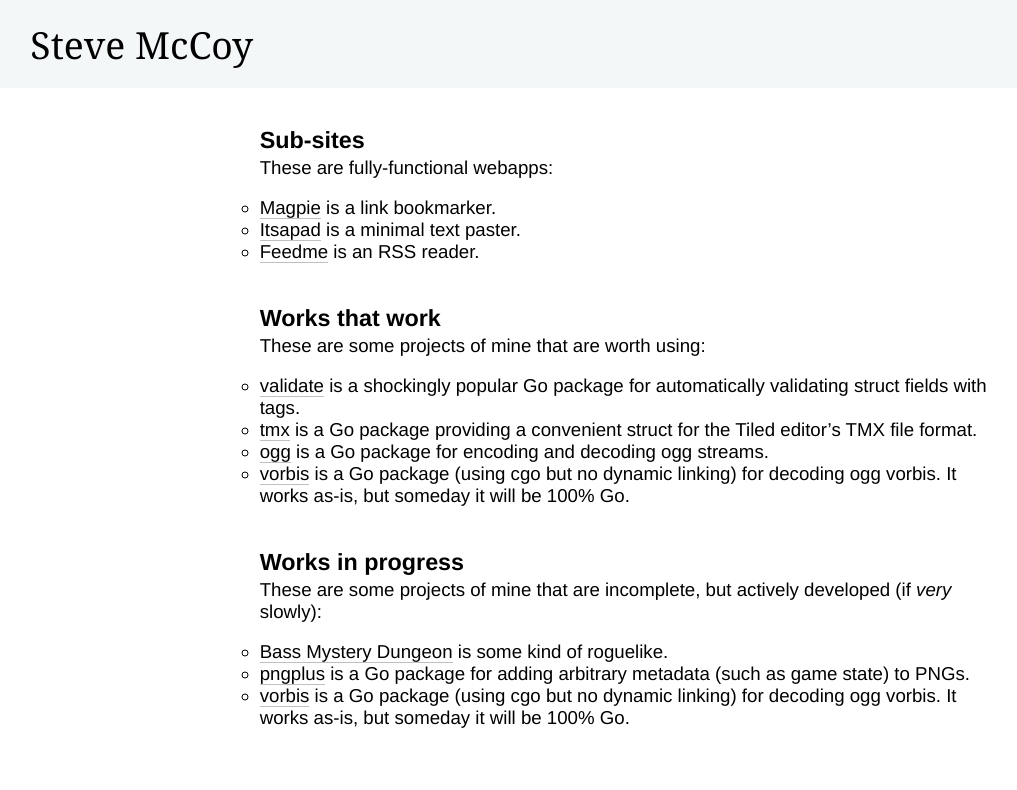
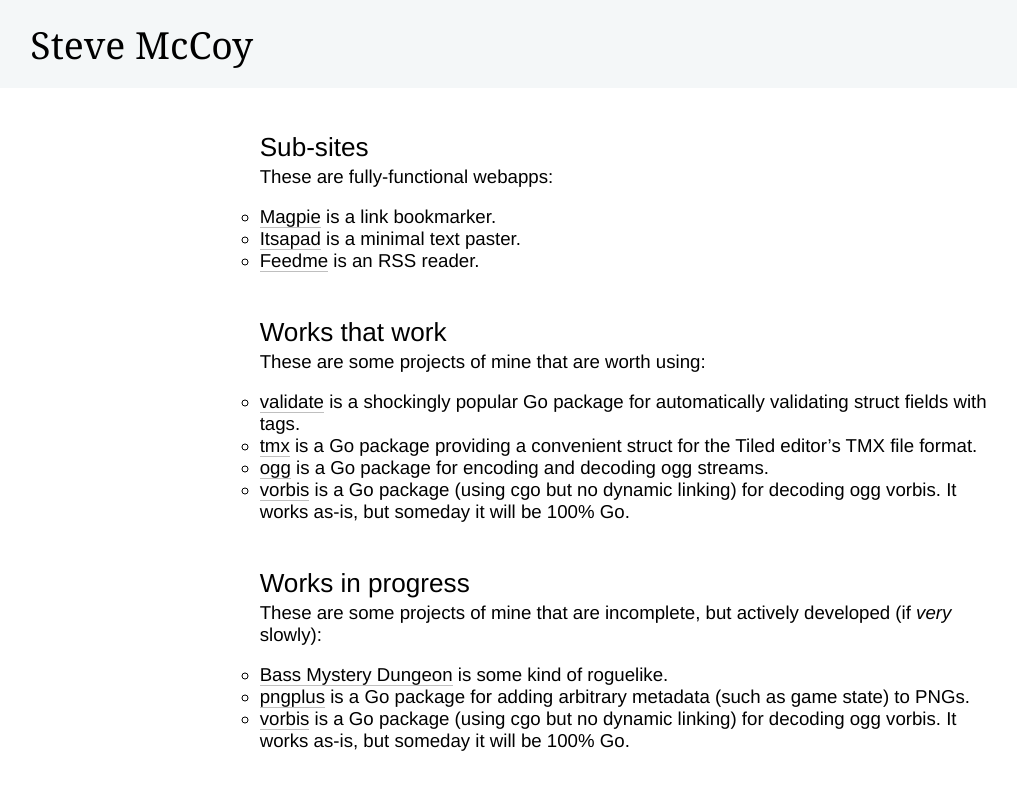
Before and after one commit to mccoyst/mccoyst.github.io, a Jekyll site: the page built from index.md, in a window 1280 px wide. Shown: the top 790 px of the page, without its empty margins (7-1024 px from the left). Built offline with Jekyll 4.4.1, drawn with Linux system fonts in a browser that asks for light colours.

Commit message:
Unbolded h1

```diff
--- a/style/stk5.css
+++ b/style/stk5.css
@@ -36,7 +36,8 @@ a:visited {
 }
 
 h1 {
-	font-size: 125%;
+	font-size: 140%;
+	font-weight: normal;
 	padding-top: 1em;
 	margin-bottom: .1em;
 }
```
